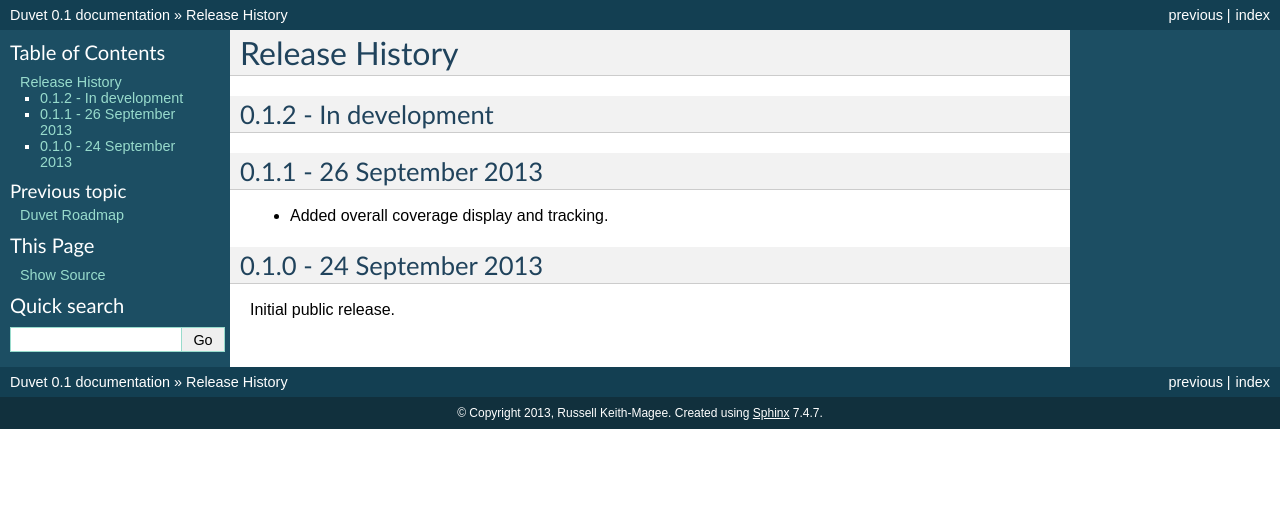
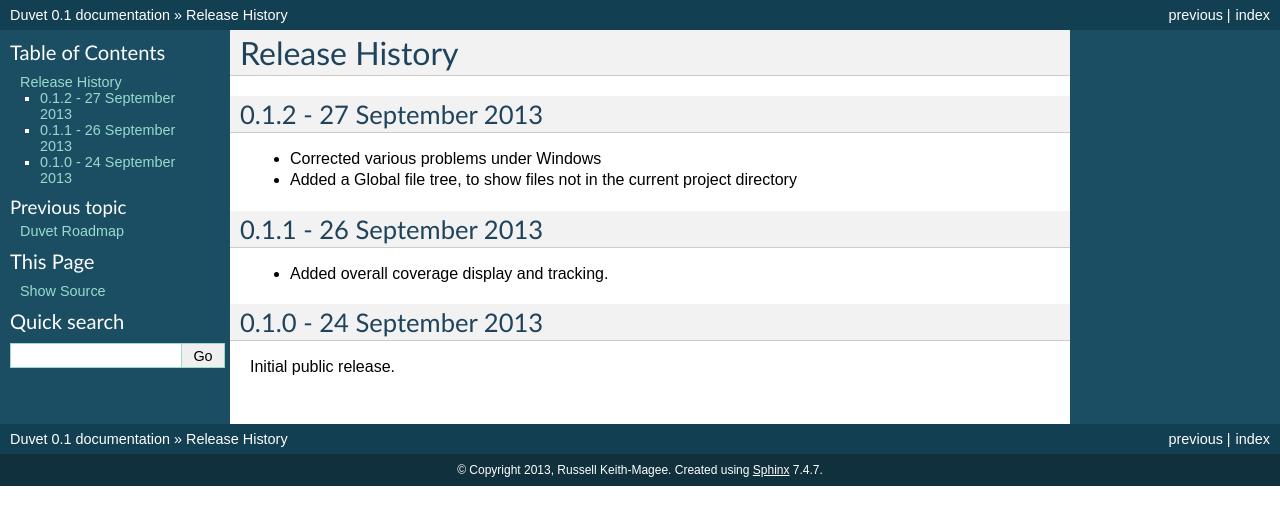
Before and after one commit to beeware/duvet, a Sphinx documentation site: the page built from docs/releases.rst, in a window 1280 px wide. Shown: the top 525 px of the page. Built offline with Sphinx 7.4.7, drawn with Linux system fonts in a browser that asks for light colours.

Commit message:
Updated version and release notes for 0.1.2 release.

```diff
--- a/docs/releases.rst
+++ b/docs/releases.rst
@@ -1,8 +1,13 @@
 Release History
 ===============
 
-0.1.2 - In development
-----------------------
+0.1.2 - 27 September 2013
+-------------------------
+
+* Corrected various problems under Windows
+
+* Added a Global file tree, to show files not in the current project
+  directory
 
 0.1.1 - 26 September 2013
 -------------------------
--- a/duvet/__init__.py
+++ b/duvet/__init__.py
@@ -7,7 +7,7 @@
 # NUM_VERSION = (0, 1, 3, ('b', 1), 'dev')
 # NUM_VERSION = (0, 1, 3)
 
-NUM_VERSION = (0, 1, 2, 'dev')
+NUM_VERSION = (0, 1, 2)
 
 
 def get_git_changeset():
```
